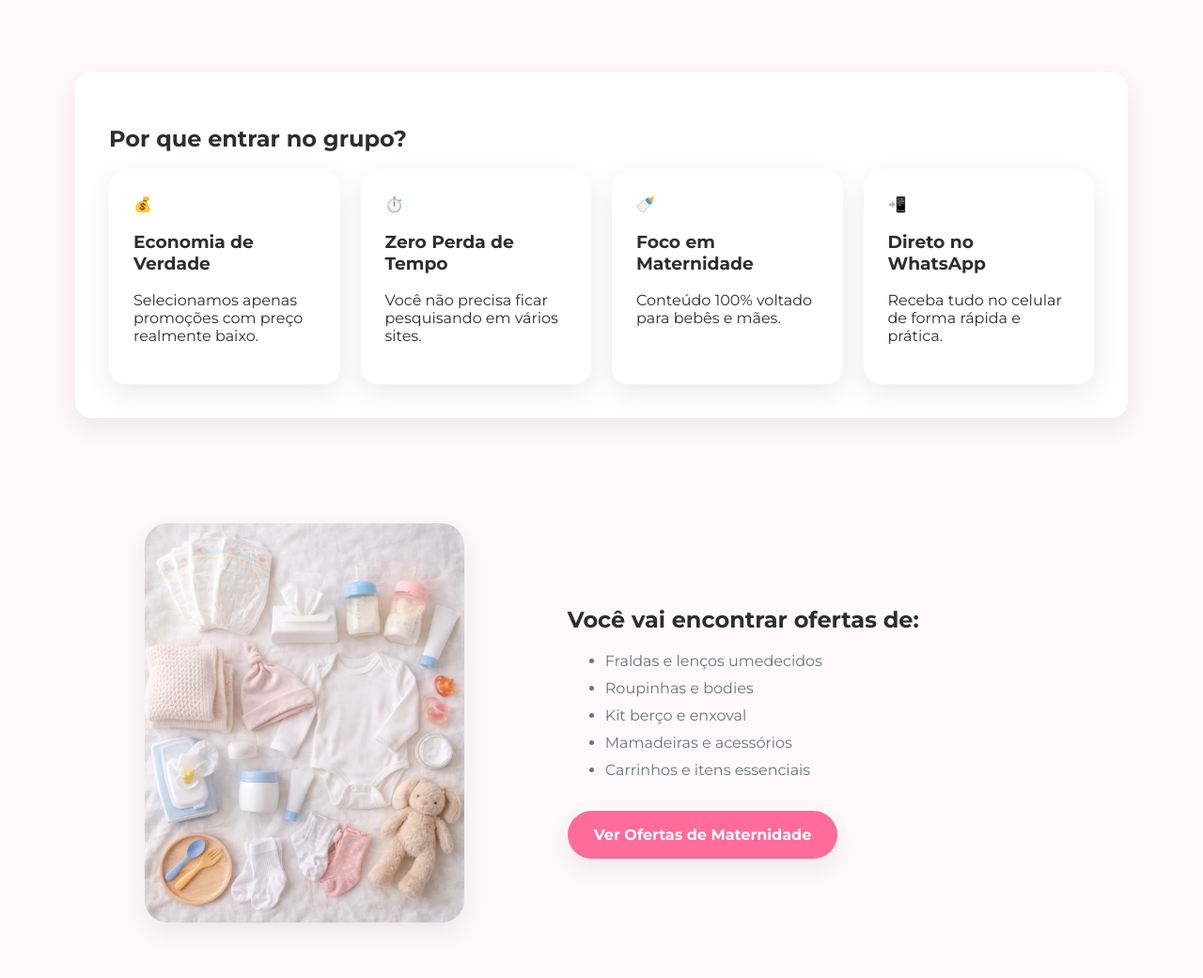
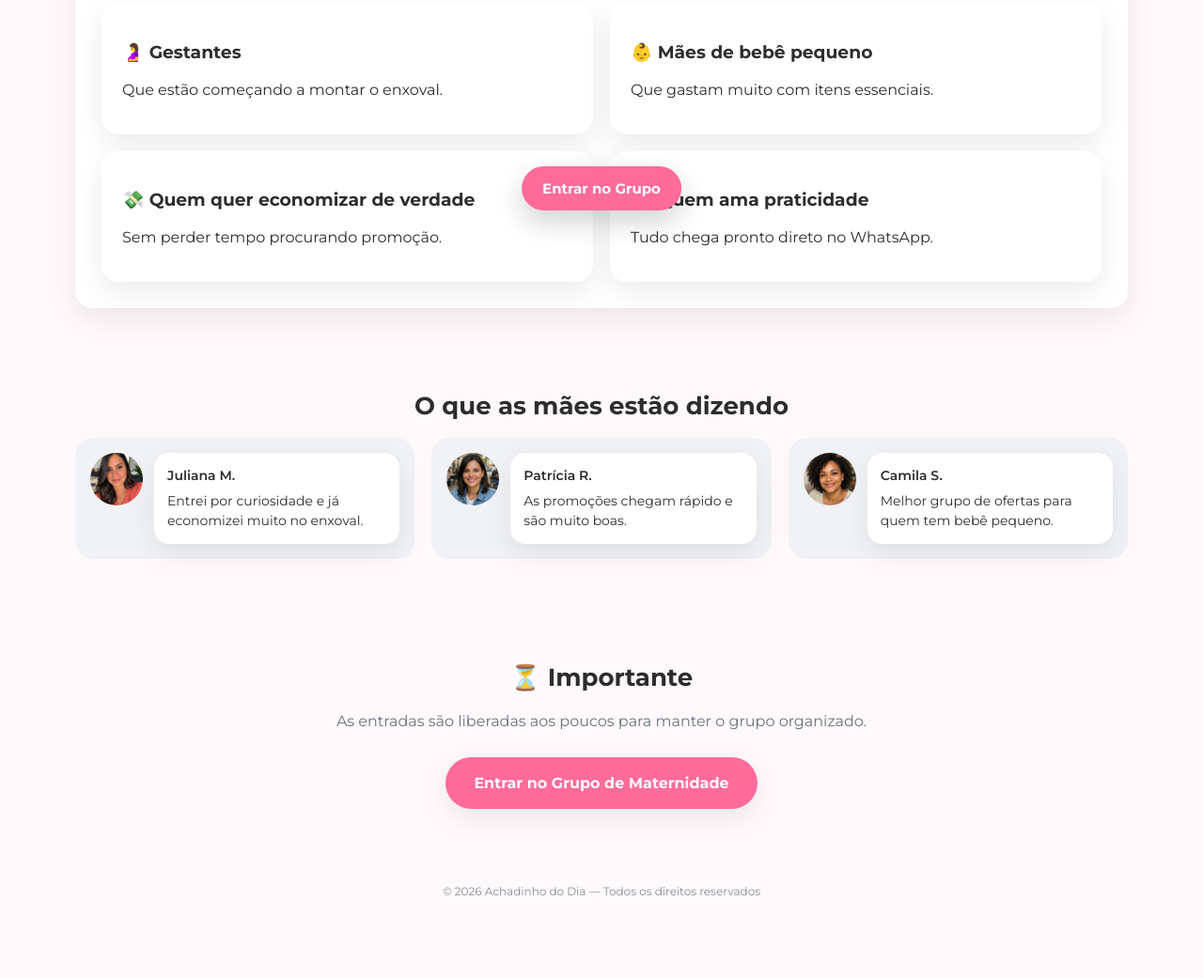
Before and after one commit to wederfonseca/achadinhomaternidade, a website: page index.html in a window 1280 px wide. Shown: the part 558-1599 px from the top of the page at 94% size. After the commit the page ends 1562 px from the top, so only its background shows below. Drawn offline with Linux system fonts and the light colour scheme.

Commit message:
fix: ajustar layout desktop e suavizar comportamento do botão flutuante

```diff
--- a/assets/css/styles.css
+++ b/assets/css/styles.css
@@ -12,152 +12,103 @@
 }
 
 *{box-sizing:border-box}
+html{scroll-behavior:smooth}
 
 body{
   margin:0;
   font-family:'Montserrat', Arial, sans-serif;
   background:var(--bg);
   color:var(--text);
+  -webkit-font-smoothing:antialiased;
 }
 
-img{max-width:100%;display:block}
-
-.container{width:min(1120px,92%);margin:auto}
+/* mobile-first container menor */
+.container{width:min(720px,92%);margin:auto}
 
 /* TIPOGRAFIA */
-h1{font-weight:800}
-h2{font-weight:700}
+h1{font-weight:800;font-size:clamp(28px,6vw,40px);line-height:1.15;margin:14px 0 18px}
+h2{font-weight:700;font-size:clamp(20px,4.5vw,26px);margin-bottom:18px}
 .logo{font-weight:800}
-.subtitle{font-weight:400}
-.card h3{font-weight:700}
+.subtitle{font-weight:400;color:var(--muted);margin-bottom:26px;font-size:16px;line-height:1.6}
+.subtitle.center{text-align:center}
 .cta{font-weight:700}
 
-/* HEADER */
+/* BARRA FIXA */
+.topbar{
+  position:fixed;top:0;left:0;right:0;
+  background:var(--accent);color:#000;
+  text-align:center;padding:10px 12px;
+  font-size:13px;font-weight:600;
+  z-index:1000;box-shadow:0 4px 12px rgba(0,0,0,.08);
+}
+
+/* HEADER (garante espaço abaixo da topbar) */
+header{padding-top:52px}
 .logo{padding:18px 0}
 .logo span{color:var(--primary)}
 
 /* HERO */
-.hero{padding:48px 0}
-.hero-wrap{display:grid;grid-template-columns:1.1fr .9fr;gap:36px;align-items:center}
+.hero{padding:36px 0 10px}
+.chat-intro{display:inline-block;background:#fff;border-radius:999px;padding:8px 14px;font-size:13px;box-shadow:var(--shadow);margin-bottom:14px}
 
-.badge{
-  background:var(--accent);
-  padding:6px 14px;
+/* BOTÕES */
+.cta{display:inline-block;background:var(--primary);color:#fff;padding:18px 30px;border-radius:999px;text-decoration:none;box-shadow:var(--shadow);transition:.25s ease;font-size:16px}
+.cta:hover{background:var(--primary-dark);transform:translateY(-2px)}
+.cta--pulse{animation:pulse 1.8s ease-in-out infinite}
+@keyframes pulse{0%{transform:scale(1)}50%{transform:scale(1.05)}100%{transform:scale(1)}}
+.proof{margin-top:16px;font-size:14px;color:var(--muted)}
+
+/* SEÇÕES */
+.section{padding:44px 0}
+.highlight{background:#fff;border-radius:var(--radius);padding:28px;box-shadow:var(--shadow)}
+.grid{display:grid;gap:18px}
+.benefits{grid-template-columns:1fr}
+.card{background:#fff;padding:22px;border-radius:var(--radius);box-shadow:var(--shadow)}
+
+/* DEPOIMENTOS */
+.testimonials{grid-template-columns:1fr}
+.wa-card{background:var(--wa-bg);padding:16px;border-radius:20px}
+.wa-item{display:flex;gap:12px;align-items:flex-start}
+.wa-avatar{width:56px;height:56px;border-radius:50%;object-fit:cover}
+.wa-bubble{background:#fff;padding:14px;border-radius:16px;box-shadow:var(--shadow);font-size:14px;line-height:1.5}
+.wa-name{font-weight:600;display:block;margin-bottom:6px}
+
+/* URGÊNCIA */
+.urgency{text-align:center}
+
+/* BOTÃO FLUTUANTE (suave) */
+.floating-cta{
+  position:fixed;
+  left:50%;
+  transform:translate(-50%,20px);
+  bottom:18px;
+  z-index:999;
+  padding:14px 22px;
+  font-size:15px;
   border-radius:999px;
-  font-size:12px;
-  font-weight:600;
+  box-shadow:0 12px 30px rgba(0,0,0,.18);
+  opacity:0;
+  pointer-events:none;
+  transition:opacity .35s cubic-bezier(.2,.9,.2,1), transform .35s cubic-bezier(.2,.9,.2,1);
+}
+.floating-cta.show{
+  opacity:1;
+  transform:translate(-50%,0);
+  pointer-events:auto;
 }
 
-h1{
-  font-size:clamp(28px,4vw,44px);
-  margin:16px 0;
-}
-
-.subtitle{color:var(--muted);margin-bottom:28px}
-.subtitle.center{text-align:center}
-
-/* BOTÕES */
-.cta{
-  display:inline-block;
-  background:var(--primary);
-  color:#fff;
-  padding:16px 28px;
-  border-radius:999px;
-  text-decoration:none;
-  box-shadow:var(--shadow);
-  transition:.2s;
-}
-.cta:hover{
-  background:var(--primary-dark);
-  transform:translateY(-2px);
-}
-
-.cta--pulse{animation:pulse 1.8s ease-in-out infinite}
-@keyframes pulse{
-  0%{transform:scale(1)}
-  50%{transform:scale(1.06)}
-  100%{transform:scale(1)}
-}
-
-.proof{margin-top:18px;font-size:14px;color:var(--muted)}
-
-/* IMAGENS */
-.hero-image,.product-image{display:flex;justify-content:center}
-
-.hero-image img,
-.product-image img{
-  width:100%;
-  max-width:340px;
-  height:auto;
-  border-radius:24px;
-  box-shadow:var(--shadow);
-}
-
-/* SEÇÕES */
-.section{padding:56px 0}
-
-.highlight{
-  background:#fff;
-  border-radius:var(--radius);
-  padding:36px;
-  box-shadow:var(--shadow);
-}
-
-.grid{display:grid;gap:22px}
-.benefits{grid-template-columns:repeat(auto-fit,minmax(240px,1fr))}
-
-.card{
-  background:#fff;
-  padding:26px;
-  border-radius:var(--radius);
-  box-shadow:var(--shadow);
-}
-
-.products-wrap{
-  display:grid;
-  grid-template-columns:.9fr 1.1fr;
-  gap:36px;
-  align-items:center;
-}
-
-.product-list{text-align:left}
-.product-list li{margin:10px 0;color:var(--muted)}
-
-/* DEPOIMENTOS */
-.testimonials{grid-template-columns:repeat(auto-fit,minmax(280px,1fr))}
-.wa-card{background:var(--wa-bg);padding:18px;border-radius:20px}
-.wa-item{display:flex;gap:12px}
-.wa-avatar{width:56px;height:56px;border-radius:50%;object-fit:cover}
-.wa-bubble{background:#fff;padding:14px;border-radius:16px;box-shadow:var(--shadow)}
-.wa-name{font-weight:600;display:block;margin-bottom:6px}
-
-/* CTA FINAL */
-.cta-block{text-align:center;padding:64px 0}
-
 /* FOOTER */
-footer{
-  text-align:center;
-  padding:36px 0 48px;
-  color:var(--muted);
-  font-size:12px;
-  opacity:.8;
-}
+footer{text-align:center;padding:36px 0 48px;color:var(--muted);font-size:12px;opacity:.8}
 
 /* LOADING */
-.loading{
-  position:fixed;inset:0;
-  background:rgba(0,0,0,.6);
-  display:flex;align-items:center;justify-content:center
+.loading{position:fixed;inset:0;background:rgba(0,0,0,.6);display:flex;align-items:center;justify-content:center;z-index:2000}
+.hidden{display:none !important}
+.loading-box{background:#fff;padding:24px;border-radius:16px;font-weight:600}
+
+/* DESKTOP: restauramos largura maior e colunas */
+@media (min-width:900px){
+  .container{width:min(1120px,92%);}
+  .benefits{grid-template-columns:repeat(2,1fr)}
+  /* testimonials: tentar 3 colunas em desktop para reproduzir o layout original */
+  .testimonials{grid-template-columns:repeat(3,1fr)}
 }
-.hidden{display:none}
-.loading-box{background:#fff;padding:24px;border-radius:16px}
-
-/* MOBILE */
-@media (max-width:900px){
-  .hero-wrap,.products-wrap{grid-template-columns:1fr}
-  .hero,.product-list,.cta-block{text-align:center}
-  .product-list ul{padding-left:0;list-style-position:inside}
-  .highlight,.card,.wa-card{margin-left:auto;margin-right:auto}
-  .hero{padding:36px 0}
-  .section{padding:44px 0}
-}
--- a/assets/js/main.js
+++ b/assets/js/main.js
@@ -1,8 +1,7 @@
 const WAIT_MS = 1000;
 let locked = false;
 
-/* ================= UTIL ================= */
-
+/* UTIL */
 function generateEventId() {
   if (crypto.randomUUID) return crypto.randomUUID();
   return 'evt_' + Date.now() + '_' + Math.random().toString(36).slice(2);
@@ -23,52 +22,41 @@ async function sendEventThenRedirect(endpoint, payload, url) {
   try {
     await fetch(endpoint, {
       method: 'POST',
-      headers: {
-        'Content-Type': 'application/json',
-        'x-capi-signature': 'v1'
-      },
+      headers: {'Content-Type': 'application/json','x-capi-signature': 'v1'},
       body: payload,
       keepalive: true
     });
   } catch (e) {
     console.warn('[collect] send error', e);
   }
-
-  setTimeout(() => {
-    window.location.href = url;
-  }, WAIT_MS);
+  setTimeout(() => { window.location.href = url; }, WAIT_MS);
 }
-
-/* ================= TRACKING ================= */
 
 document.addEventListener('DOMContentLoaded', () => {
 
   const buttons = document.querySelectorAll('.btn-track');
   const loadingOverlay = document.getElementById('loading');
 
-  if (!buttons.length) return;
+  if (loadingOverlay) loadingOverlay.classList.add('hidden');
 
+  /* TRACKING */
   buttons.forEach(btn => {
-
     btn.addEventListener('click', ev => {
       ev.preventDefault();
-
       if (locked) return;
       locked = true;
 
       const targetUrl = btn.href;
       const groupType = btn.dataset.group || 'geral';
       const endpoint = btn.dataset.collectEndpoint || '/collect';
+      const sessionKey = `group_join_sent_${groupType}`;
 
-      const sessionKey = `group_join_sent_${groupType}`;
       if (sessionStorage.getItem(sessionKey)) {
         window.location.href = targetUrl;
         return;
       }
 
-      if (loadingOverlay) {
-        loadingOverlay.classList.remove('hidden');
-      }
+      if (loadingOverlay) loadingOverlay.classList.remove('hidden');
 
       const eventId = generateEventId();
       sessionStorage.setItem(sessionKey, eventId);
@@ -89,7 +77,38 @@ document.addEventListener('DOMContentLoaded', () => {
 
       sendEventThenRedirect(endpoint, payload, targetUrl);
     });
-
   });
 
+  /* FLOATING CTA — suave e robusto */
+  const mainCTA = document.querySelector('.main-cta');
+  const finalCTA = document.querySelector('.urgency .cta');
+  const floatingCTA = document.querySelector('.floating-cta');
+
+  if (!floatingCTA) return;
+
+  function elementIsVisible(el){
+    if(!el) return false;
+    const rect = el.getBoundingClientRect();
+    // Considera visível se estiver na área central da viewport (mais robusto que 0px)
+    return rect.top < window.innerHeight * 0.7 && rect.bottom > window.innerHeight * 0.3;
+  }
+
+  function updateFloating(){
+    const mainVisible = elementIsVisible(mainCTA);
+    const finalVisible = elementIsVisible(finalCTA);
+
+    if(mainVisible || finalVisible){
+      floatingCTA.classList.remove('show');
+      floatingCTA.setAttribute('aria-hidden', 'true');
+    } else {
+      floatingCTA.classList.add('show');
+      floatingCTA.setAttribute('aria-hidden', 'false');
+    }
+  }
+
+  // Roda a primeira verificação ligeiramente depois para evitar flicker
+  setTimeout(updateFloating, 80);
+
+  window.addEventListener('scroll', updateFloating, { passive:true });
+  window.addEventListener('resize', updateFloating);
 });
--- a/index.html
+++ b/index.html
@@ -5,15 +5,13 @@
   <meta name="viewport" content="width=device-width, initial-scale=1.0" />
   <title>Ofertas de Maternidade | Achadinho do Dia</title>
 
-  <!-- Google Fonts — Montserrat -->
   <link rel="preconnect" href="https://fonts.googleapis.com">
   <link rel="preconnect" href="https://fonts.gstatic.com" crossorigin>
   <link href="https://fonts.googleapis.com/css2?family=Montserrat:wght@400;600;700;800&display=swap" rel="stylesheet">
 
-  <!-- CSS -->
   <link rel="stylesheet" href="assets/css/styles.css" />
 
-  <!-- Meta Pixel (Browser — somente PageView) -->
+  <!-- Meta Pixel -->
   <script>
     !function(f,b,e,v,n,t,s)
     {if(f.fbq)return;n=f.fbq=function(){n.callMethod?
@@ -35,24 +33,31 @@
 
 <body>
 
+<!-- BARRA FIXA TOPO -->
+<div class="topbar">
+  ⚠️ Vagas abertas hoje para novas mães
+</div>
+
 <header class="container">
   <div class="logo">ACHADINHO <span>DO DIA</span></div>
 </header>
 
 <main>
 
-  <!-- HERO -->
+  <!-- HERO / BLOCO 1 -->
   <section class="hero container">
-    <div class="hero-wrap">
-      <div>
-        <div class="badge">Ofertas especiais para mamães 🤍</div>
-        <h1>Economize em tudo para seu bebê<br>sem perder tempo procurando</h1>
+    <div class="chat-intro">💬 Oi mãe, posso te ajudar rapidinho?</div>
+
+    <h1>
+      Pare de pagar caro no enxoval do seu bebê
+    </h1>
+
     <p class="subtitle">
-          Receba diariamente no WhatsApp as melhores ofertas de maternidade:
-          fraldas, roupas, acessórios, enxoval e muito mais.
+      Receba ofertas secretas de maternidade direto no seu celular.
+      Promoções reais de fraldas, roupinhas, enxoval e itens essenciais.
     </p>
 
-        <a class="cta cta--pulse btn-track"
+    <a class="cta cta--pulse btn-track main-cta"
        href="https://chat.whatsapp.com/Ijv75mZwQKzKr7rYWCTRWp"
        data-group="maternidade"
        data-collect-endpoint="/collect"
@@ -60,57 +65,25 @@
       Quero Receber Ofertas Agora
     </a>
 
-        <div class="proof">✔ Mais de 2.000 mães já recebem nossas ofertas todos os dias</div>
+    <div class="proof">
+      ✔ Mais de 2.000 mães já recebem nossas ofertas todos os dias
     </div>
+  </section>
 
-      <div class="hero-image">
-        <img src="assets/images/img-hero-mae-bebe.webp" alt="Mãe com bebê">
+  <!-- BLOCO 2 — PRA QUEM É -->
+  <section class="section container">
+    <div class="highlight">
+      <h2>Esse grupo é perfeito para:</h2>
+      <div class="grid benefits">
+        <div class="card"><h3>🤰 Gestantes</h3><p>Que estão começando a montar o enxoval.</p></div>
+        <div class="card"><h3>👶 Mães de bebê pequeno</h3><p>Que gastam muito com itens essenciais.</p></div>
+        <div class="card"><h3>💸 Quem quer economizar de verdade</h3><p>Sem perder tempo procurando promoção.</p></div>
+        <div class="card"><h3>📲 Quem ama praticidade</h3><p>Tudo chega pronto direto no WhatsApp.</p></div>
       </div>
     </div>
   </section>
 
-  <!-- BENEFÍCIOS -->
-  <section class="section container">
-    <div class="highlight">
-      <h2>Por que entrar no grupo?</h2>
-      <div class="grid benefits">
-        <div class="card"><div class="icon">💰</div><h3>Economia de Verdade</h3><p>Selecionamos apenas promoções com preço realmente baixo.</p></div>
-        <div class="card"><div class="icon">⏱️</div><h3>Zero Perda de Tempo</h3><p>Você não precisa ficar pesquisando em vários sites.</p></div>
-        <div class="card"><div class="icon">🍼</div><h3>Foco em Maternidade</h3><p>Conteúdo 100% voltado para bebês e mães.</p></div>
-        <div class="card"><div class="icon">📲</div><h3>Direto no WhatsApp</h3><p>Receba tudo no celular de forma rápida e prática.</p></div>
-      </div>
-    </div>
-  </section>
-
-  <!-- PRODUTOS -->
-  <section class="section container">
-    <div class="products-wrap">
-      <div class="product-image">
-        <img src="assets/images/img-produtos-bebe.webp" alt="Produtos de bebê">
-      </div>
-      <div class="product-list">
-        <h2>Você vai encontrar ofertas de:</h2>
-        <ul>
-          <li>Fraldas e lenços umedecidos</li>
-          <li>Roupinhas e bodies</li>
-          <li>Kit berço e enxoval</li>
-          <li>Mamadeiras e acessórios</li>
-          <li>Carrinhos e itens essenciais</li>
-        </ul>
-
-        <a class="cta btn-track"
-           href="https://chat.whatsapp.com/Ijv75mZwQKzKr7rYWCTRWp"
-           data-group="maternidade"
-           data-collect-endpoint="/collect"
-           target="_blank" rel="noopener noreferrer"
-           style="margin-top:18px">
-          Ver Ofertas de Maternidade
-        </a>
-      </div>
-    </div>
-  </section>
-
-  <!-- PROVA SOCIAL -->
+  <!-- BLOCO 3 — PROVA SOCIAL -->
   <section class="section container">
     <h2 style="text-align:center;margin-top:0">O que as mães estão dizendo</h2>
     <div class="grid testimonials">
@@ -148,10 +121,12 @@
     </div>
   </section>
 
-  <!-- CTA FINAL -->
-  <section class="cta-block container">
-    <h2>Entre agora e comece a economizar</h2>
-    <p class="subtitle center">É gratuito. Você pode sair quando quiser.</p>
+  <!-- BLOCO 4 — URGÊNCIA -->
+  <section class="section container urgency">
+    <h2>⏳ Importante</h2>
+    <p class="subtitle center">
+      As entradas são liberadas aos poucos para manter o grupo organizado.
+    </p>
 
     <a class="cta btn-track"
        href="https://chat.whatsapp.com/Ijv75mZwQKzKr7rYWCTRWp"
@@ -166,6 +141,16 @@
 
 <footer>© 2026 Achadinho do Dia — Todos os direitos reservados</footer>
 
+<!-- BOTÃO FLUTUANTE (sem 'hidden' — visibilidade controlada por classe .show) -->
+<a class="cta floating-cta btn-track"
+   href="https://chat.whatsapp.com/Ijv75mZwQKzKr7rYWCTRWp"
+   data-group="maternidade"
+   data-collect-endpoint="/collect"
+   target="_blank" rel="noopener noreferrer"
+   aria-hidden="true">
+  Entrar no Grupo
+</a>
+
 <!-- LOADING -->
 <div id="loading" class="loading hidden">
   <div class="loading-box">🔒 Reservando sua vaga no grupo…</div>
```
Also changed, not shown: assets/images/favicon.png (added). Lines whose indentation alone changed are shown as unchanged.
